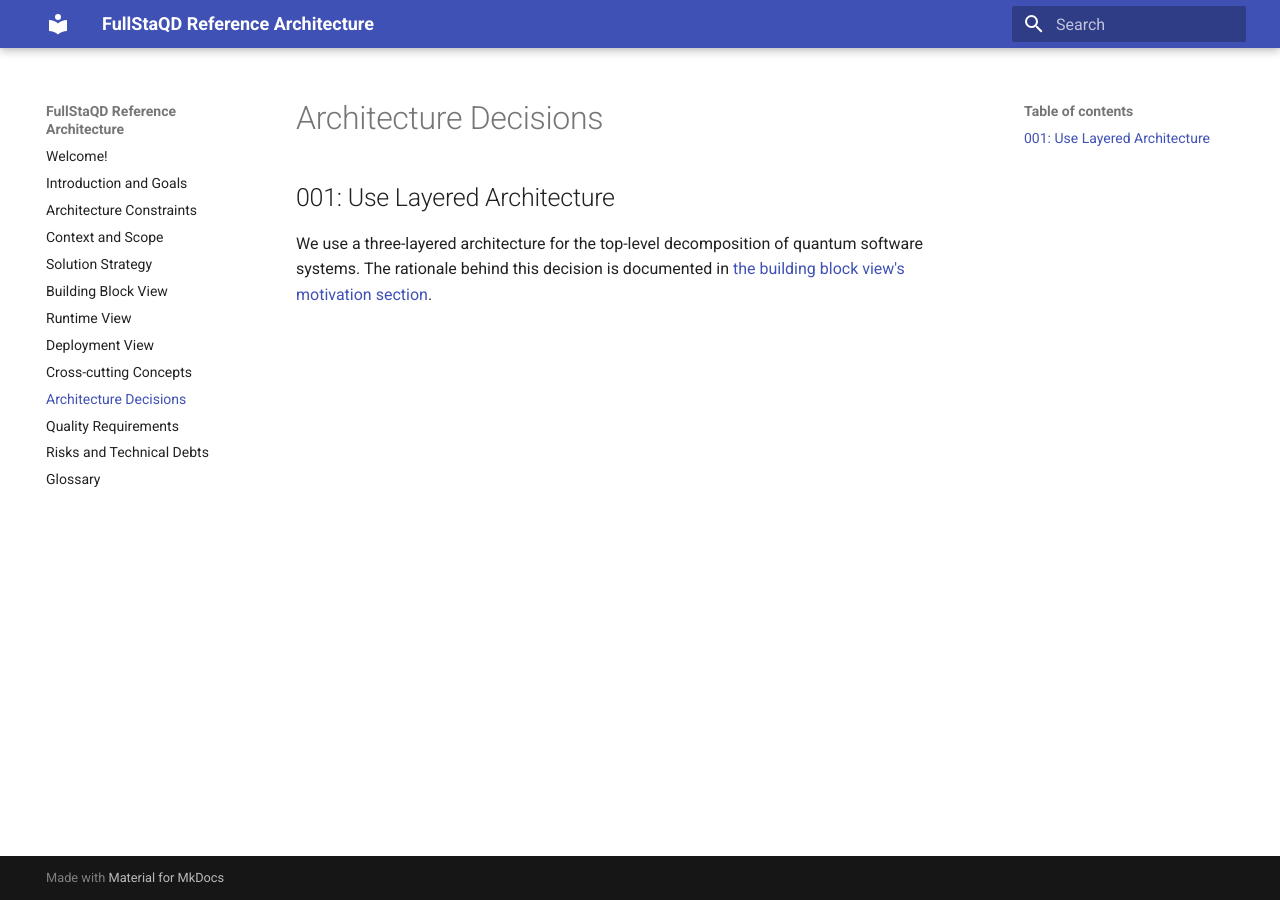
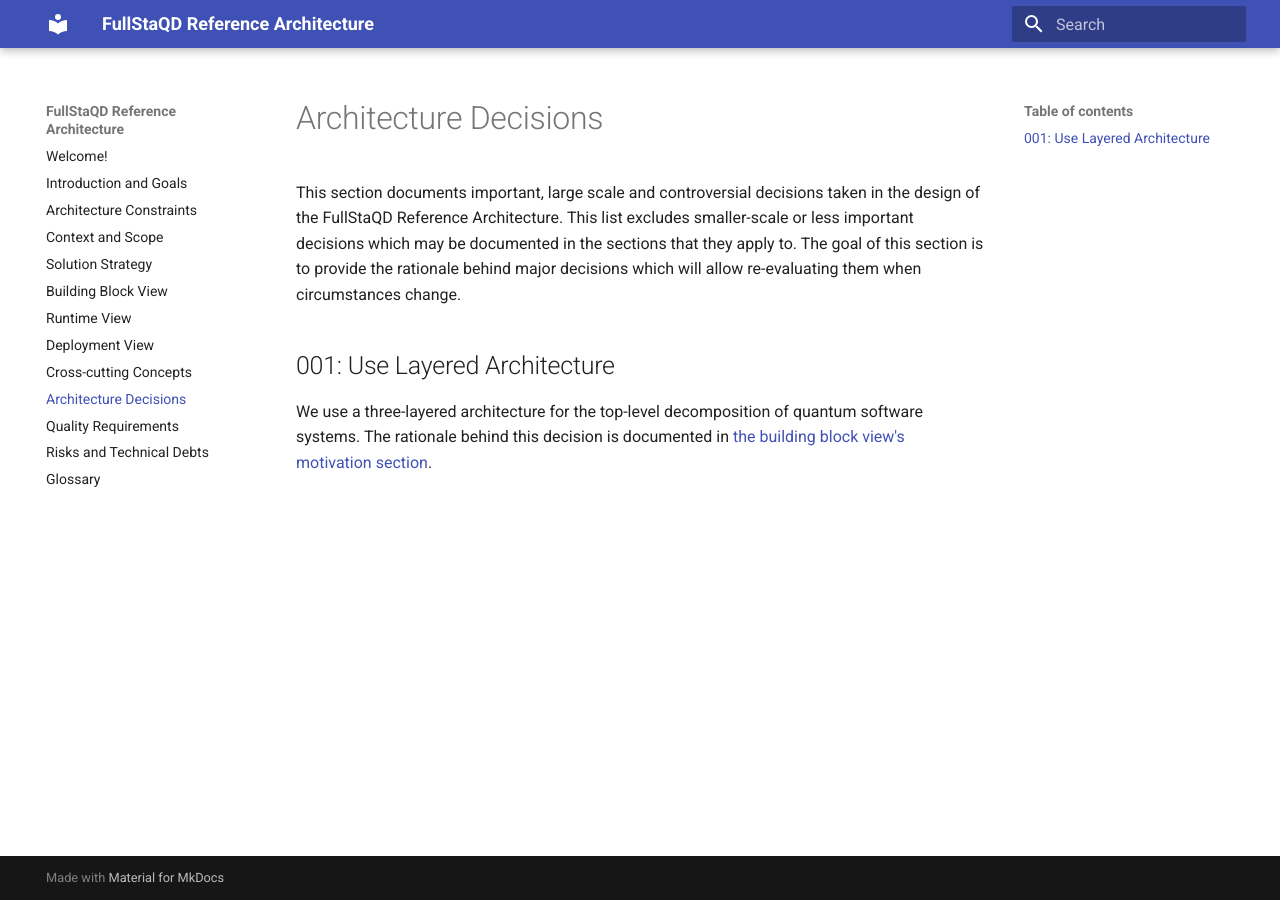
Before and after one commit to FullStaQD/architecture, an MkDocs documentation site: the page built from docs/09_architecture_decisions.md, in a window 1280 px wide. Built offline with MkDocs 1.6.1 and Material for MkDocs 9.7.7, drawn with Linux system fonts in a browser that asks for light colours.

Commit message:
docs(decisions): add a few introductory sentences

```diff
--- a/docs/09_architecture_decisions.md
+++ b/docs/09_architecture_decisions.md
@@ -1,4 +1,10 @@
 # Architecture Decisions {#section-design-decisions}
+This section documents important, large scale and controversial decisions taken
+in the design of the FullStaQD Reference Architecture.
+This list excludes smaller-scale or less important decisions which may be
+documented in the sections that they apply to.
+The goal of this section is to provide the rationale behind major decisions
+which will allow re-evaluating them when circumstances change.
 
 ## 001: Use Layered Architecture
 We use a three-layered architecture for the top-level decomposition of quantum
```
